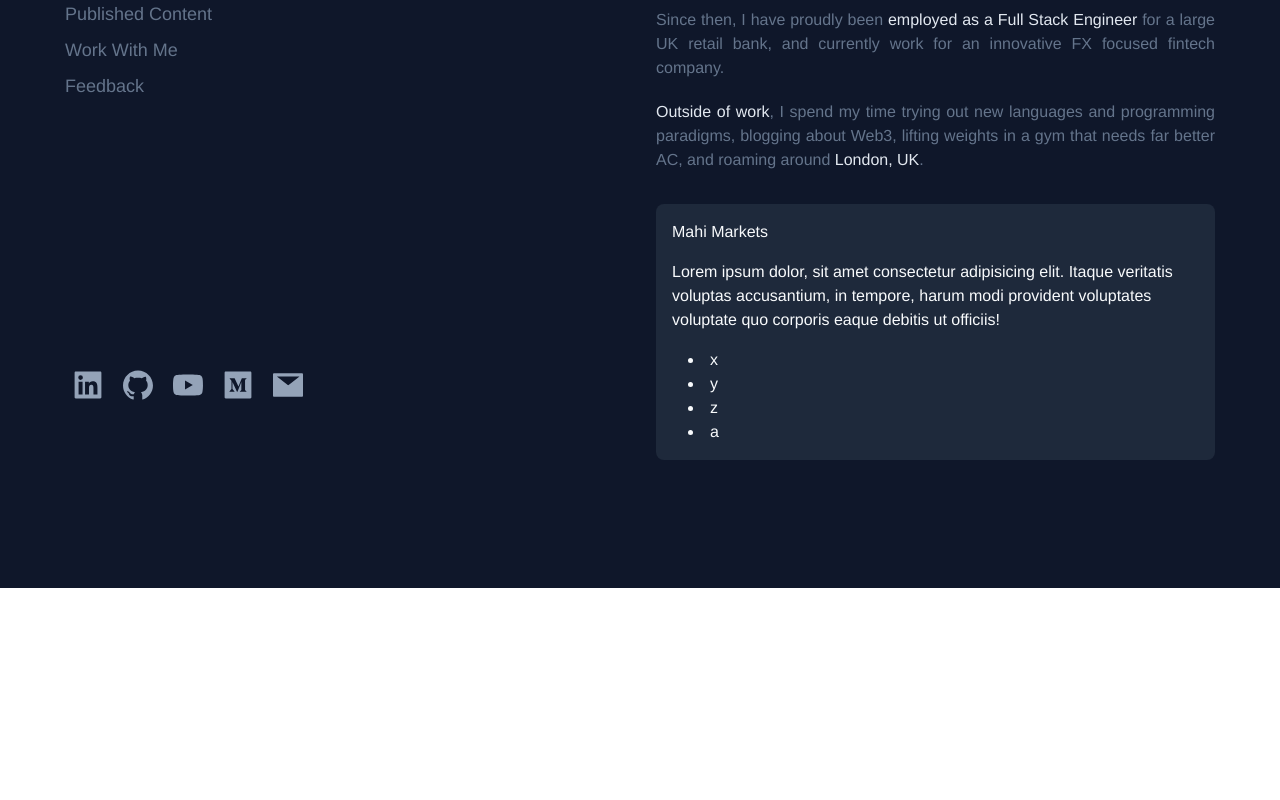
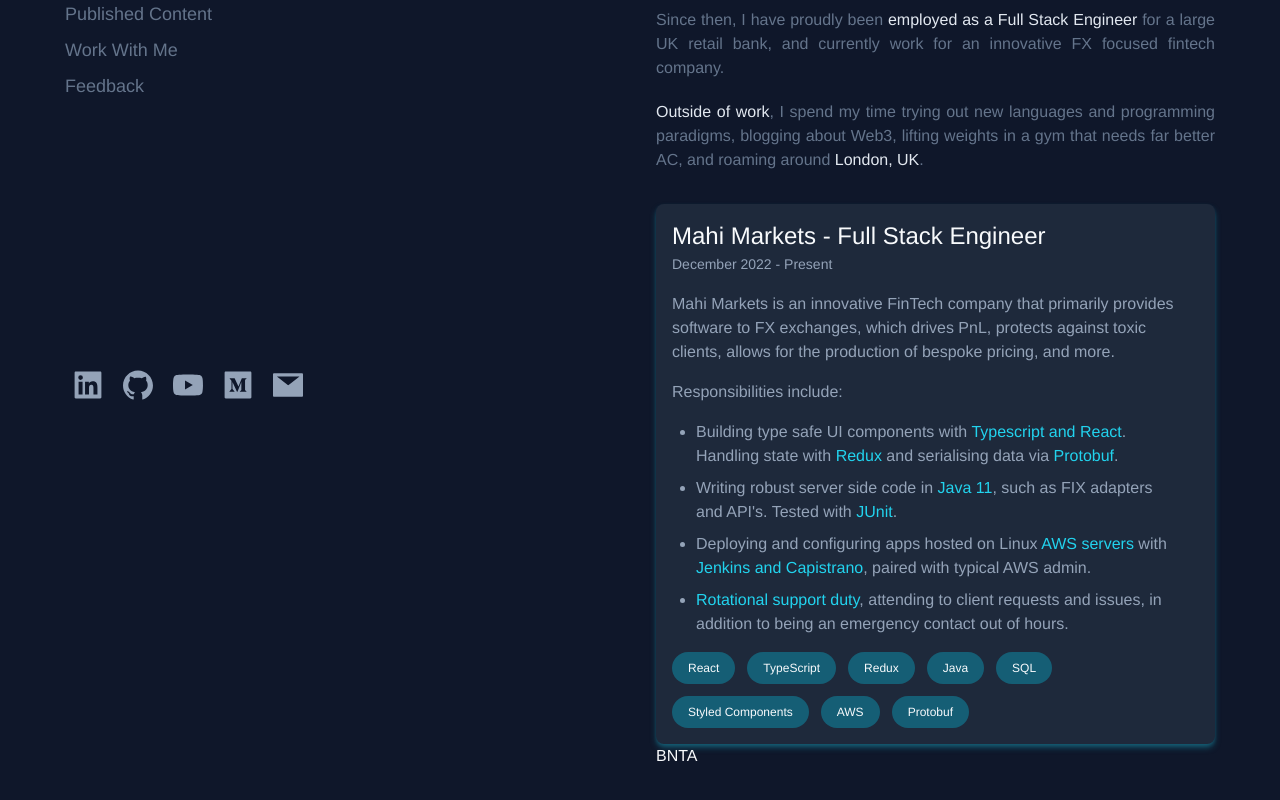
Before and after one commit to LMBroadhurst/CRYPTO_SUPERAPP, a Next.js app: page / in a window 1280 px wide. Shown: the part 416-1216 px from the top of the page. Before the commit the page ends 1004 px from the top, so only its background shows below. Built offline with nearby package versions, Linux system fonts and the light colour scheme.

Commit message:
MahiMarkets done

```diff
--- a/components/global/Chip.tsx
+++ b/components/global/Chip.tsx
@@ -1,8 +1,17 @@
-import React from 'react'
+import React, { PropsWithChildren, FC } from 'react'
 
-const Chip = () => {
+type OwnProps = {
+  children: string;
+}
+
+const Chip: FC<OwnProps> & PropsWithChildren = ({
+  children
+}) => {
+
   return (
-    <div>Chip</div>
+    <section className='bg-cyan-800 p-2 px-4 rounded-full text-xs'>
+      {children}
+    </section>
   )
 }
 
--- a/components/home/AboutMe.tsx
+++ b/components/home/AboutMe.tsx
@@ -1,5 +1,6 @@
 import React from 'react'
 import MahiMarkets from './Experience/MahiMarkets'
+import BNTA from './Experience/BNTA'
 
 const AboutMe = () => {
   return (
@@ -20,6 +21,8 @@
             {/* TODO: Build some components for displaying tech related experience */}
             <section className='pt-6'>
               <MahiMarkets />
+
+              <BNTA />
             </section>
         </section>
     </section>
--- a/components/home/Experience/MahiMarkets.tsx
+++ b/components/home/Experience/MahiMarkets.tsx
@@ -1,18 +1,39 @@
+import Chip from '@/components/global/Chip';
 import React from 'react'
+
+const technologies = ['React', 'TypeScript', 'Redux', 'Java', 'SQL', 'Styled Components', 'AWS', 'Protobuf'];
 
 const MahiMarkets = () => {
   return (
-    <section className='bg-slate-800 rounded-lg p-4 flex flex-col gap-4'>
-        <h3>Mahi Markets</h3>
+    <section
+      className='bg-slate-800 rounded-lg p-4 flex flex-col gap-4
+        shadow-md shadow-cyan-800'
+      >
+        <section>
+          <h3 className='text-2xl font-medium'>Mahi Markets - Full Stack Engineer</h3>
+          <span className='text-slate-400 text-sm'>December 2022 - Present</span>
+        </section>
 
-        <p>Lorem ipsum dolor, sit amet consectetur adipisicing elit. Itaque veritatis voluptas accusantium, in tempore, harum modi provident voluptates voluptate quo corporis eaque debitis ut officiis!</p>
 
-        <ul className='list-disc list-inside pl-4'>
-            <li>x</li>
-            <li>y</li>
-            <li>z</li>
-            <li>a</li>
+        <p className='text-slate-400'>Mahi Markets is an innovative FinTech company that primarily provides software to FX exchanges, which drives PnL, protects against toxic clients, allows for the production of bespoke pricing, and more.</p>
+
+        <span className='text-slate-400'>Responsibilities include:</span>
+        <ul className='list-disc list-outside px-6 flex flex-col gap-2 text-slate-400'>
+            <li>Building type safe UI components with <span className='text-cyan-400'>Typescript and React</span>. Handling state with <span className='text-cyan-400'>Redux</span> and serialising data via <span className='text-cyan-400'>Protobuf</span>.</li>
+            <li>Writing robust server side code in <span className='text-cyan-400'>Java 11</span>, such as FIX adapters and API's. Tested with <span className='text-cyan-400'>JUnit</span>.</li>
+            <li>Deploying and configuring apps hosted on Linux <span className='text-cyan-400'>AWS servers</span> with <span className='text-cyan-400'>Jenkins and Capistrano</span>, paired with typical AWS admin.</li>
+            <li><span className='text-cyan-400'>Rotational support duty</span>, attending to client requests and issues, in addition to being an emergency contact out of hours.</li>
         </ul>
+
+        <section className='flex flex-col gap-4'>
+          <section>
+            <ul className='flex flex-row gap-3 flex-wrap'>
+              {
+                technologies.map((tech) => <Chip>{tech}</Chip>)
+              }
+            </ul>
+          </section>
+        </section>
     </section>
   )
 }
```
